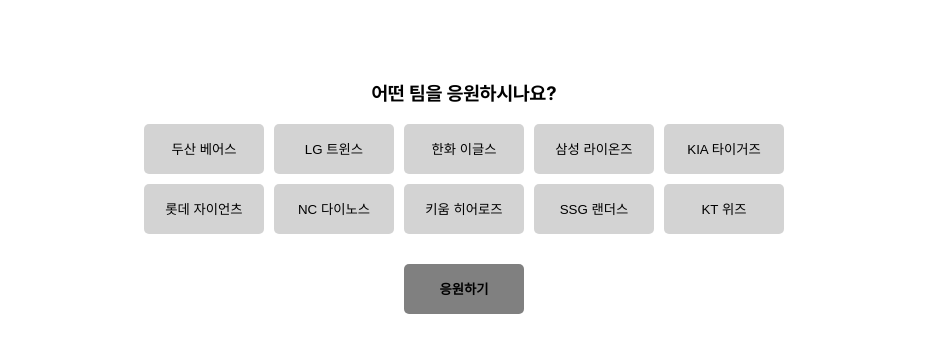
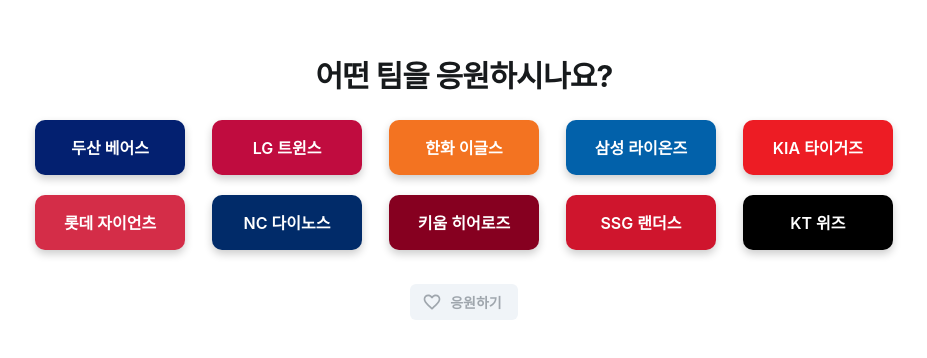
Before and after one commit to flsgk/winning-pixie, a React (Create React App) app in the folder win/: page /select-team in a window 1280 px wide. Shown: the part 220-578 px from the top of the page, without its empty margins (176-1103 px from the left). Built offline with nearby package versions, Linux system fonts and the light colour scheme; no server answers; the database is empty.

Commit message:
📍컴포넌트 스타일 수정
24.12.27
- 홈 컴포넌트 스타일 수정
- SelectTeam 컴포넌트 스타일 수정

```diff
--- a/win/src/components/CSS/Schedule.css
+++ b/win/src/components/CSS/Schedule.css
@@ -9,15 +9,11 @@
 }
 
 /* 일정표 툴 바  */
-.fc .fc-toolbar.fc-header-toolbar {
-  margin: 0;
-  padding: 0 40px;
-
-  height: 60px;
-
-  font-size: 12px;
-  line-height: 30px;
-  color: black;
+.fc-header-toolbar {
+  display: flex;
+  justify-content: space-between; /* 왼쪽과 오른쪽으로 요소를 배치 */
+  padding: 0; /* 기본 padding을 제거 */
+  margin: 0; /* 기본 margin을 제거 */
 }
 /* 툴바의 버튼 */
 .fc .fc-toolbar-chunk .fc-button {
--- a/win/src/components/CSS/SelectTeam.css
+++ /dev/null
@@ -1,69 +0,0 @@
-body {
-  font-family: "Pretendard", -apple-system, BlinkMacSystemFont, "Segoe UI",
-    Roboto, "Helvetica Neue", Arial, sans-serif !important;
-}
-
-.container {
-  display: flex;
-  flex-direction: column; /* 세로 방향으로 배치 */
-  justify-content: center; /* 세로 중앙 정렬 */
-  align-items: center; /* 가로 중앙 정렬 */
-  height: 100vh; /* 화면 전체 높이를 사용 */
-}
-
-.what-team {
-  display: flex;
-  justify-content: center;
-  align-items: center;
-  font-size: larger;
-  font-weight: bold;
-}
-
-.my-team {
-  display: flex;
-  justify-content: center;
-  align-items: center;
-  font-weight: bold;
-}
-
-.grid-container {
-  display: grid;
-  grid-template-columns: repeat(5, 120px);
-  grid-row-gap: 10px;
-  grid-column-gap: 10px;
-  justify-content: center;
-}
-
-.button {
-  width: 120px;
-  height: 50px;
-  padding: 10px;
-
-  border-radius: 5px;
-  border: none;
-  cursor: pointer;
-  background-color: lightgrey;
-  color: black;
-}
-
-.button.selected {
-  background-color: black;
-  color: white;
-  font-weight: bold;
-}
-
-.this-team {
-  display: flex;
-  justify-content: center;
-  align-items: center;
-  font-weight: bold;
-  width: 120px;
-  height: 50px;
-  padding: 10px;
-  margin-top: 30px;
-  border-radius: 5px;
-  border: none;
-  cursor: pointer;
-  background-color: grey;
-  color: black;
-}
--- a/win/src/components/Schedule.jsx
+++ b/win/src/components/Schedule.jsx
@@ -3,6 +3,18 @@ import FullCalendar from "@fullcalendar/react";
 import dayGridPlugin from "@fullcalendar/daygrid";
 import interactionPlugin from "@fullcalendar/interaction";
 import "./CSS/Schedule.css";
+
+const teamColors = {
+  두산: "#032070",
+  롯데: "#D42D48",
+  LG: "#C00C3F",
+  NC: "#012B69",
+  KT: "#000000",
+  SSG: "#CF152D",
+  KIA: "#ED1C24",
+  키움: "#860020",
+  한화: "#F37321",
+};
 
 // API 호출 함수
 const fetchSchedule = async (year, month, team) => {
@@ -19,26 +31,22 @@ const fetchSchedule = async (year, month, team) => {
   }
 };
 
-function Schedule({ selectedTeam, onDateClick }) {
+function Schedule({ selectedTeam, onEventClick }) {
   const [events, setEvents] = useState(null);
   const [currentMonth, setCurrentMonth] = useState(new Date());
   const [error, setError] = useState(null);
 
-  // 날짜 클릭 핸들러
-  const handleDateClick = (dateInfo) => {
-    const selectedDate = dateInfo.dateStr; // 클릭한 날짜
+  // 이벤트 클릭 핸들러
+  const handleEventClick = (eventInfo) => {
+    const selectedEvent = eventInfo.event; // 클릭한 이벤트
+    const selectedTeams = selectedEvent.title.split(" vs ");
+    console.log("Clicked Event:", selectedEvent);
+    console.log("Teams on Clicked Event:", selectedTeams);
 
-    // 해당 날짜에 대한 team1, team2 데이터를 필터링
-    const clickedDateTeams = events
-      ?.filter((event) => event.start === selectedDate)
-      ?.map((event) => event.title.split(" vs "));
-
-    console.log("Clicked Date:", selectedDate);
-    console.log("Teams on Clicked Date:", clickedDateTeams);
-
-    onDateClick({
-      date: selectedDate,
-      teams: clickedDateTeams?.flat() || [], // flat() 사용하여 중첩된 배열을 평탄화
+    // 이벤트 클릭 시 글 목록을 보여주는 함수 호출
+    onEventClick({
+      teams: selectedTeams, // 팀 이름을 전달
+      date: selectedEvent.startStr, // 클릭한 날짜를 전달
     });
   };
 
@@ -49,13 +57,37 @@ function Schedule({ selectedTeam, onDateClick }) {
       );
       const data = await fetchSchedule(year, month, selectedTeam);
       console.log("Fetched data:", data); // 추가: 데이터 확인
-      const formattedEvents = data.map((game) => ({
-        title: `${game.team1} vs ${game.team2}`,
-        start: `${year}-${String(month).padStart(2, "0")}-${String(
-          game.date
-        ).padStart(2, "0")}`, // YYYY-MM-DD
-      }));
-      console.log("Formatted events:", formattedEvents);
+
+      // 경기 데이터를 필터링하여 선택된 팀의 경기만 표시
+      const filteredGames = data.filter(
+        (game) => game.team1 === selectedTeam || game.team2 === selectedTeam
+      );
+
+      const formattedEvents = filteredGames.map((game) => {
+        let event = {
+          title: `${game.team1} vs ${game.team2}`,
+          start: `${year}-${String(month).padStart(2, "0")}-${String(
+            game.date
+          ).padStart(2, "0")}`, // YYYY-MM-DD
+        };
+
+        // 상대 팀의 색상 적용
+        if (game.team1 === selectedTeam) {
+          // team2의 색상 적용
+          event.backgroundColor = teamColors[game.team2] || "#000";
+          event.borderColor = teamColors[game.team2] || "#000";
+        } else if (game.team2 === selectedTeam) {
+          // team1의 색상 적용
+          event.backgroundColor = teamColors[game.team1] || "#000";
+          event.borderColor = teamColors[game.team1] || "#000";
+        }
+
+        return event;
+      });
+
+      console.log("Formatted events with opponent colors:", formattedEvents);
+
+      // 상태 업데이트
       setEvents(formattedEvents);
     } catch (err) {
       setError("Failed to load schedule");
@@ -89,14 +121,14 @@ function Schedule({ selectedTeam, onDateClick }) {
           events={events}
           locale="ko"
           headerToolbar={{
-            left: "prev,next today",
-            center: "title",
-            right: "dayGridMonth",
+            left: "title",
+            right: "prev,next today",
           }}
           datesSet={handleDatesSet}
-          dateClick={handleDateClick} // dateClick 핸들러에서 onDateClick 호출
-          height="500px"
-          width="300px"
+          eventClick={handleEventClick} // 이벤트 클릭 핸들러 추가
+          height="600px"
+          width="100%" // 달력의 너비를 100%로 설정하여 가득 차게 함
+          contentHeight="auto"
         />
       </div>
     </div>
--- a/win/src/components/SelectTeam.js
+++ b/win/src/components/SelectTeam.js
@@ -1,20 +1,22 @@
-import React, { useState } from "react";
 import { useNavigate } from "react-router-dom";
 import { auth, database } from "../firebase"; // Firebase 설정 가져오기
 import { ref, set, update } from "firebase/database"; // 데이터베이스에 데이터를 저장하기 위해 필요
-import "./CSS/SelectTeam.css";
+import Button from "@mui/joy/Button";
+import FavoriteBorder from "@mui/icons-material/FavoriteBorder";
+import Typography from "@mui/joy/Typography";
+import { useState } from "react";
 
 const teams = [
-  { fullName: "두산 베어스", shortName: "두산" },
-  { fullName: "LG 트윈스", shortName: "LG" },
-  { fullName: "한화 이글스", shortName: "한화" },
-  { fullName: "삼성 라이온즈", shortName: "삼성" },
-  { fullName: "KIA 타이거즈", shortName: "KIA" },
-  { fullName: "롯데 자이언츠", shortName: "롯데" },
-  { fullName: "NC 다이노스", shortName: "NC" },
-  { fullName: "키움 히어로즈", shortName: "키움" },
-  { fullName: "SSG 랜더스", shortName: "SSG" },
-  { fullName: "KT 위즈", shortName: "KT" },
+  { fullName: "두산 베어스", shortName: "두산", color: "#032070" }, // 팀 색상 추가
+  { fullName: "LG 트윈스", shortName: "LG", color: "#C00C3F" },
+  { fullName: "한화 이글스", shortName: "한화", color: "#F37321" },
+  { fullName: "삼성 라이온즈", shortName: "삼성", color: "#0261AA" },
+  { fullName: "KIA 타이거즈", shortName: "KIA", color: "#ED1C24" },
+  { fullName: "롯데 자이언츠", shortName: "롯데", color: "#D42D48" },
+  { fullName: "NC 다이노스", shortName: "NC", color: "#012B69" },
+  { fullName: "키움 히어로즈", shortName: "키움", color: "#860020" },
+  { fullName: "SSG 랜더스", shortName: "SSG", color: "#CF152D" },
+  { fullName: "KT 위즈", shortName: "KT", color: "#000000" },
 ];
 
 function SelectTeam() {
@@ -45,34 +47,91 @@ function SelectTeam() {
   };
 
   return (
-    <div className="container">
-      <p className="what-team">어떤 팀을 응원하시나요?</p>
-      {selectedTeam && (
-        <p className="my-team">나의 팀 : {selectedTeam.fullName}</p>
-      )}
-      <div className="grid-container">
+    <div
+      style={{
+        display: "flex",
+        flexDirection: "column",
+        justifyContent: "center", // 세로 중앙 정렬
+        alignItems: "center", // 가로 중앙 정렬
+        height: "100vh", // 화면 전체 높이 사용
+      }}
+    >
+      <Typography
+        level="h2"
+        sx={{
+          display: "flex",
+          justifyContent: "center",
+          alignItems: "center",
+          marginBottom: "24px",
+        }}
+      >
+        어떤 팀을 응원하시나요?
+      </Typography>
+
+      <div
+        style={{
+          display: "grid",
+          gridTemplateColumns: "repeat(5, 1fr)", // 5개의 버튼을 균등하게 배치
+          gridRowGap: "10px", // 세로 간격
+          gridColumnGap: "0px", // 버튼 간격 좁히기
+          padding: "0 30px", // 그리드의 좌우 여백을 동일하게 설정
+          justifyItems: "center", // 버튼을 그리드 내에서 가로로 중앙 정렬
+          width: "70%", // 그리드의 너비를 100%로 설정
+        }}
+      >
         {teams.map(
           (
             team,
             index // teams 배열을 순회하며 각 팀 이름에 대해서 하나의 버튼을 생성한다.
           ) => (
-            <button
+            <Button
               key={index}
               onClick={() => handleSelectTeam(team)}
-              className={`button ${selectedTeam === team ? "selected" : ""}`}
+              className={`button ${
+                selectedTeam?.shortName === team.shortName ? "selected" : ""
+              }`}
+              sx={{
+                backgroundColor:
+                  selectedTeam?.shortName === team.shortName
+                    ? team.color
+                    : team.color,
+                color: selectedTeam?.shortName === team.shortName ? "#fff" : "",
+                ":focus": {
+                  outline: "3px solid #424242",
+                  outlineOffset: "2px",
+                },
+                marginBottom: "10px",
+                boxShadow: "0px 4px 8px rgba(0, 0, 0, 0.2)", // 그림자 추가
+                ":hover": {
+                  backgroundColor:
+                    selectedTeam?.shortName === team.shortName
+                      ? team.color
+                      : team.color, // 호버 시 색상 변경 방지
+                  boxShadow: "0px 6px 12px rgba(0, 0, 0, 0.3)", // 호버 시 그림자 강조
+                },
+                width: "150px", // 버튼 너비 줄이기 (좌우 마진을 고려하여 줄임)
+                height: "55px", // 버튼 높이
+                fontSize: "16px", // 글자 크기
+                borderRadius: "10px",
+              }}
             >
               {team.fullName}
-            </button>
+            </Button>
           )
         )}
       </div>
-      <button
+      <Button
+        startDecorator={<FavoriteBorder />}
         className="this-team"
         onClick={handleConfirm}
         disabled={!selectedTeam}
+        color="neutral"
+        sx={{
+          marginTop: "24px",
+        }}
       >
         응원하기
-      </button>
+      </Button>
     </div>
   );
 }
```
Also changed, not shown: win/src/components/Home.js (+84 -39 lines).
